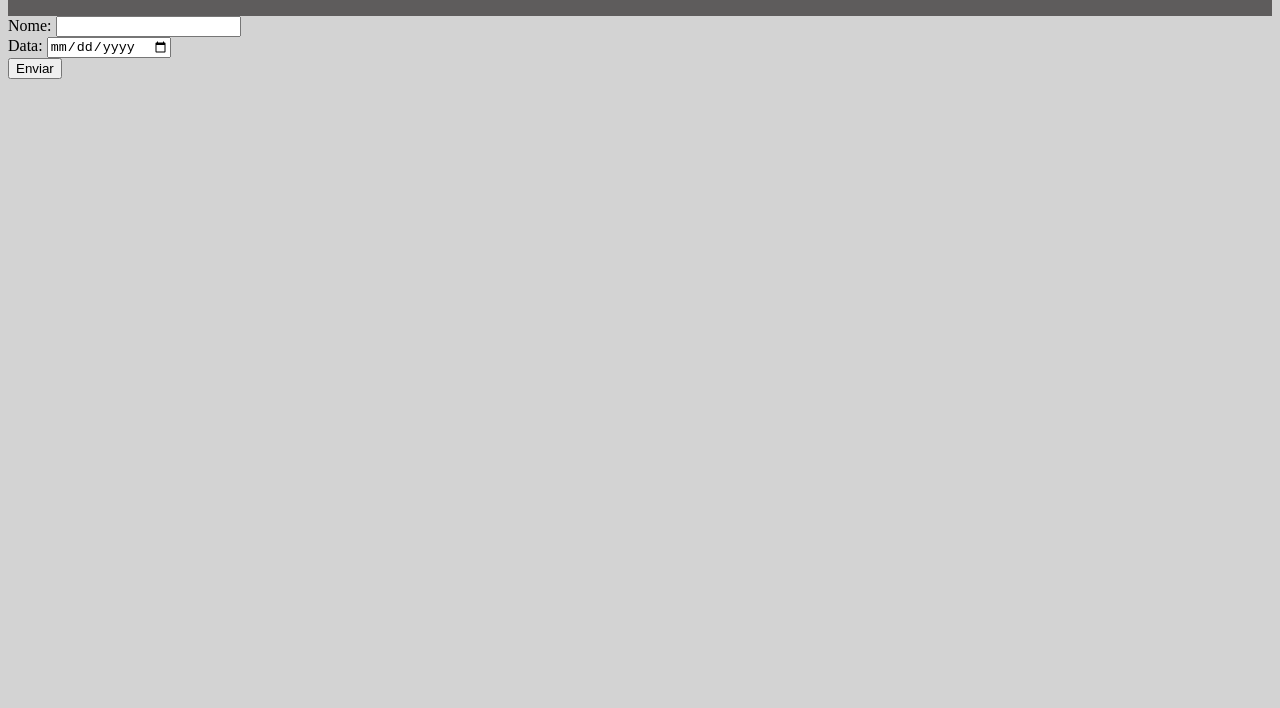
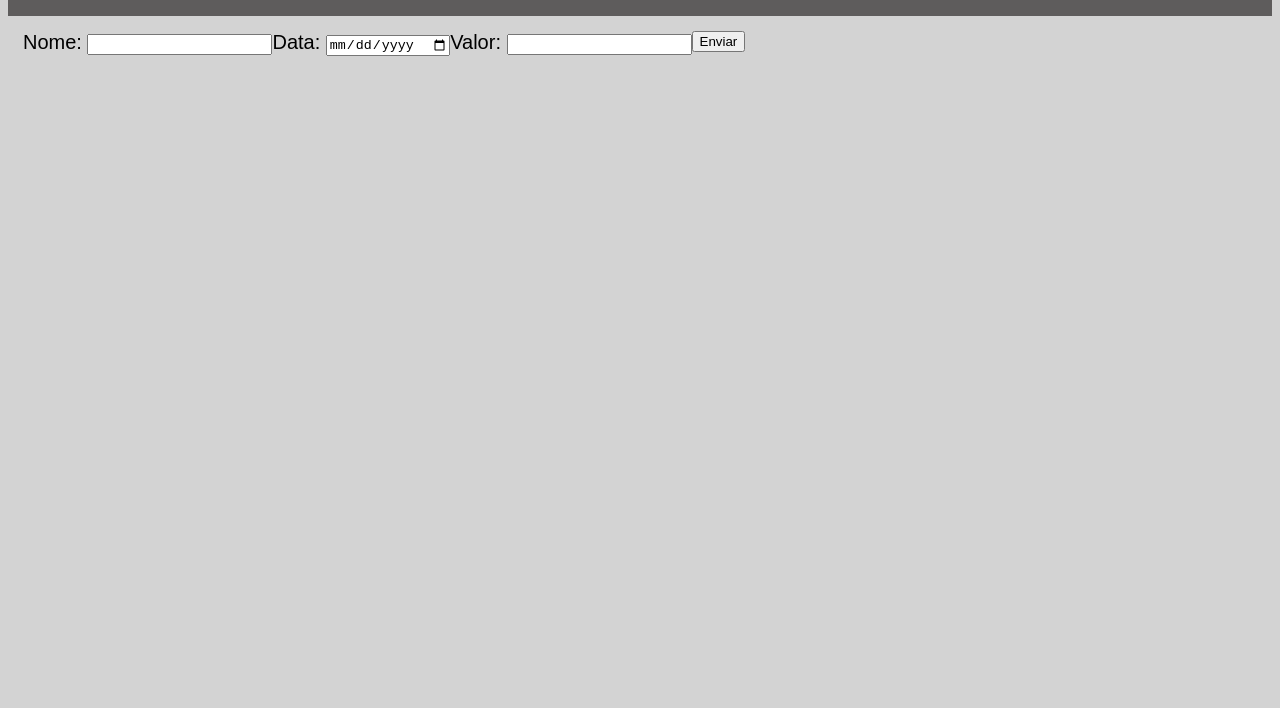
Before and after one commit to gabriel-ferraz/Site_Gabriel, a plain HTML site: page index.html in a window 1280 px wide. Shown: the part 92-800 px from the top of the page. Drawn offline with Linux system fonts and the light colour scheme.

Commit message:
CSS Forms

```diff
--- a/css/style.css
+++ b/css/style.css
@@ -20,3 +20,9 @@ body {
     margin: 400px;
     color: lightgrey;
 }
+
+.formulario {
+    font : normal 15pt Arial;
+    padding: 15px;
+    display: flex;
+}
--- a/index.html
+++ b/index.html
@@ -18,7 +18,7 @@
         </div>
     </header>
 
-    <form >
+    <form class="formulario" >
         <div>
             <label for="nome">Nome:</label>
             <input type="text" id="nome" />
@@ -28,9 +28,17 @@
             <input type="date" id="date" />
         </div>
         <div>
+            <label for="Valor">Valor:</label>
+            <input type="number" id="valor" />
+        </div>
+        <div>
             <input type="submit" value="Enviar">
         </div>
 
     </form>
+
+    <script>
+
+    </script>
     </body>
 </html>
```
